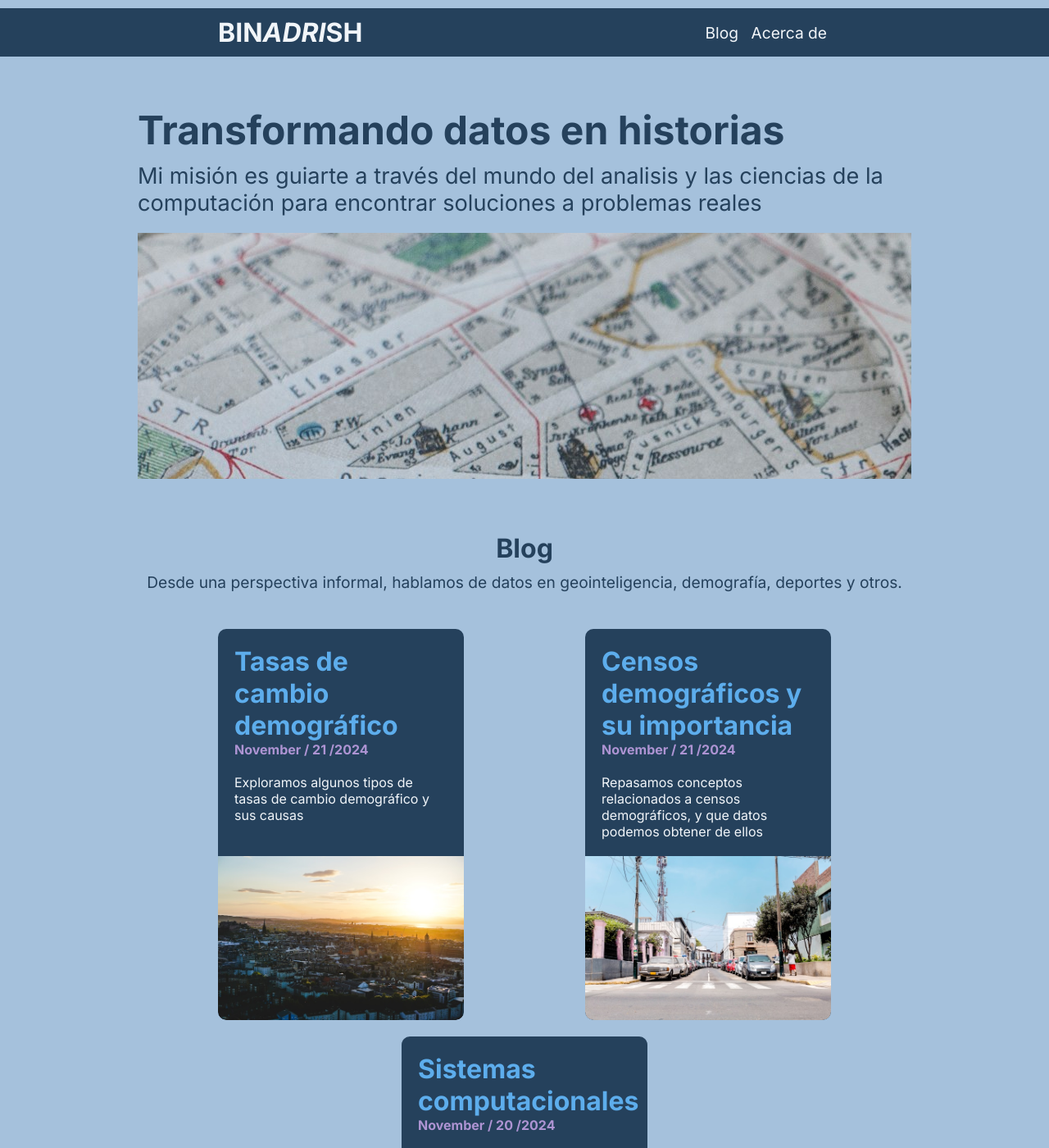
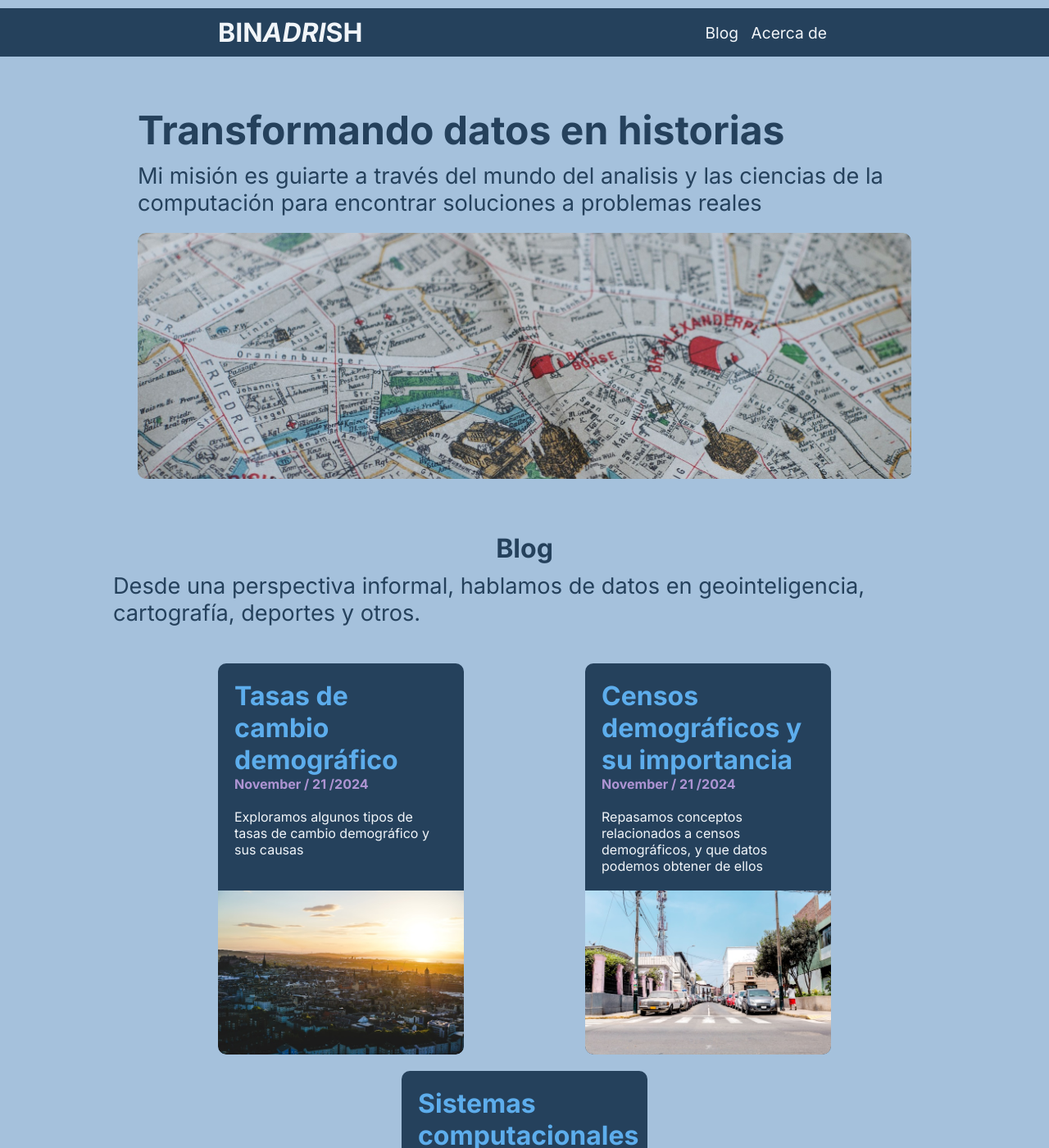
Before and after one commit to binadrish/binadrish.github.io, a Jekyll site: the page built from index.md, in a window 1280 px wide and 1400 px high. Shown: the whole window at 82% size. Built offline with Jekyll 4.4.1, drawn with Linux system fonts in a browser that asks for light colours.

Commit message:
responsive update about.md

```diff
--- a/assets/css/style.css
+++ b/assets/css/style.css
@@ -132,7 +132,7 @@ main {
 
 .me_photo{
   width:250px;
-  border-radius: 5%;
+  border-radius: 35%;
 }
 
 .post-image a {
@@ -164,7 +164,7 @@ color: var(--color-fondo);
 }
 
 .post p {
-    font-size: 1.2rem;
+    font-size: clamp(1rem,1.5vw + .5rem, 1.2rem);
     line-height: 1.5;
 }
 
@@ -224,6 +224,10 @@ color: var(--color-fondo);
     width: 100%;
   }
 
+  .container p {
+    font-size: clamp(0.8rem,1.5vw + .5rem, 1rem);
+  }
+
   /* Clear floats after containers */
   .container::after {
     content: "";
@@ -265,6 +269,7 @@ color: var(--color-fondo);
     align-items: center;
     border-radius: 20px;
     padding: 10px;
+
   }
 
 
@@ -294,10 +299,12 @@ color: var(--color-fondo);
 
   }
 
-  div.desc-gallery {
+  .desc-gallery {
     padding: 15px;
     text-align: center;
     color: white;
+    font-size: clamp(0.5rem,1.5vw + .5rem, 1em);
+
   }
 
   * {
@@ -313,7 +320,7 @@ color: var(--color-fondo);
     width: 100%;
     background-color: var(--color-principal);
     margin-top: 25px;
-
+    min-width: 375px;
   }
 
   @media only screen and (max-width: 700px) {
@@ -394,38 +401,67 @@ color: var(--color-fondo);
     display: flex;
     flex-direction: column;
     width: 70%;
+    min-width: 375px;
+    max-width: 600px;
 }
 
 .posts-head img{
+  height: 100%;
+  width: auto;
+
+}
+
+.posts-img {
+  background-color: var(--color-principal);
   width: 100%;
   height: auto;
-  padding-top: 40px;
-  border-bottom-right-radius: 20px;
+  max-height:300px ;
+  border-radius: 10px;
+  overflow: hidden;
+  display: flex;
+  flex-direction: column;
+  align-items: center;
+  align-content: center;
 }
 
 .posts-head{
   display: flex;
   flex-direction: row;
+  align-items: center;
   justify-content: space-around;
   align-content: center;
+  flex-wrap: wrap;
+  min-width: 375px;
+  border-radius: 10px;
 
 }
 
 
 .post-title{
-  background-color: #5DADEC;
+  background-color: var(--color-secundario);
   display: flex;
   flex-direction: column;
-  justify-content: space-around;
+  justify-content: space-evenly;
   padding: 20px;
-  border-top-left-radius: 20px;
-  border-top-right-radius: 20px;
-  border-bottom-left-radius: 20px;
+  margin-top: 10px;
+  border-radius: 10px;
+  height: 100%;
+  width: 100%;
+  min-width: 300px;
 }
 
 .posts h2{
-    font-size: 3em;
+    font-size: clamp(1rem,1.5vw + 1rem, 5rem);
     color: var(--color-principal);
+    padding-bottom: 10px;
+}
+.posts .content{
+  font-size: clamp(1.2rem,1.5vw + .5rem, 1.4rem);
+}
+
+.posts-head p{
+  font-size: clamp(1.2rem,1.5vw + .5rem, 1.6rem);
+  padding-bottom: 10px;
 }
 
 .date{
@@ -442,7 +478,8 @@ color: var(--color-fondo);
 .content{
     color: var(--color-principal);
     font-size: 1.5em;
-    padding: 50px 0px;
+    padding: 25px 0px;
+    min-width: 375px;
 }
 
 .posts .content h2,h3{
@@ -465,13 +502,13 @@ a{
 /*Landing page --------------------------*/
 
 .landing-msg h2{
-  font-size: clamp(1.5rem,4.5vw + .5rem, 3rem);
+  font-size: clamp(2rem,4.5vw + .5rem, 3rem);
   color: var(--color-principal);
   padding-bottom: 10px;
 }
 
 .landing-msg p{
-  font-size: clamp(1rem,1.5vw + .5rem, 2rem);
+  font-size: clamp(1.2rem,1.5vw + .5rem, 1.8rem);
   color: var(--color-principal);
 }
 
@@ -479,6 +516,14 @@ a{
   width: 100%;
   overflow: hidden;
   height: 300px;
+  border-radius: 10px;
+}
+.landing-img img{
+  width: 100%;
+  height: auto;
+  min-width: 650px;
+  border-radius: 10px;
+
 }
 
 .landing-msg-container{
@@ -492,7 +537,7 @@ a{
 
 .blog-title-container{
   margin: 25px;
-  width: 100%;
+  width: 80%;
   display: flex;
   flex-direction: column;
   align-items: center;
@@ -507,7 +552,7 @@ a{
 .blog-title-description{
   margin: 10px;
   color: var(--color-principal);
-  font-size: larger;
+  font-size: clamp(1.2rem,1.5vw + .5rem, 1.8rem);
 }
 
 
--- a/index.md
+++ b/index.md
@@ -18,7 +18,7 @@ title: "Binadrish - Blog"
     <div class="blog-title-container">
         <h2 class="blog-title" id="blog">Blog</h2>
         <div class="blog-title-description">
-            <p>Desde una perspectiva informal, hablamos de datos en geointeligencia, demografía, deportes y otros.</p>
+            <p>Desde una perspectiva informal, hablamos de datos en geointeligencia, cartografía, deportes y otros.</p>
         </div>
     </div>
     <div class="posts-list">
```
Also changed, not shown: _layouts/post.html (+6 -4 lines).
